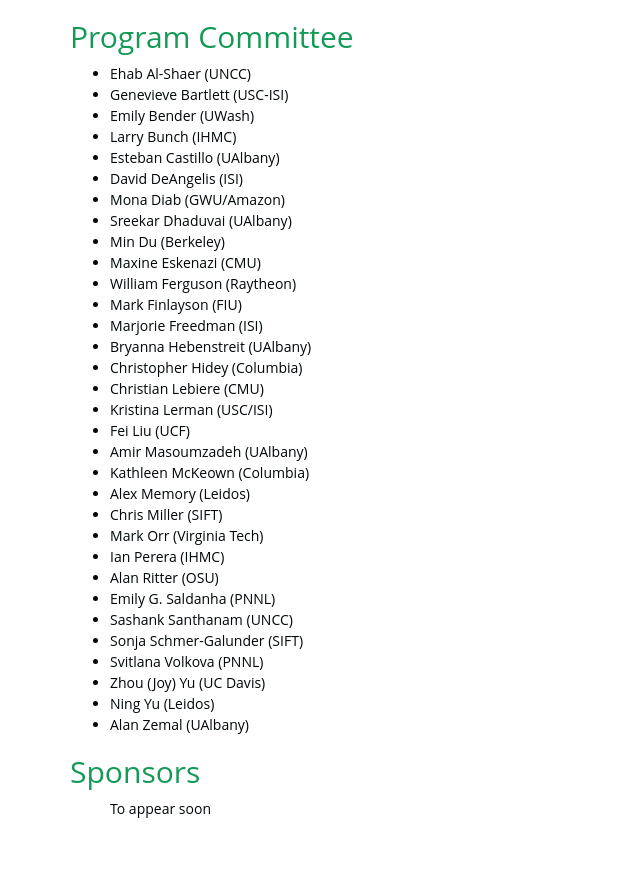
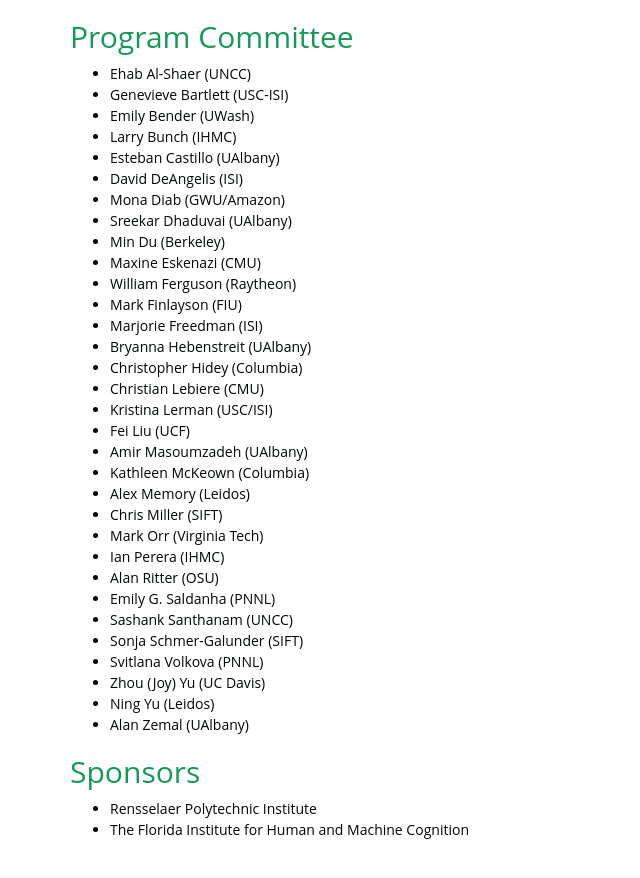
Before and after one commit to social-threats/social-threats.github.io, a Jekyll site: the page built from index.html, in a window 1280 px wide and 900 px high, scrolled down 2236 px. Shown: the top 878 px of the window, without its empty margins (0-640 px from the left). Built offline with Jekyll 4.4.1, drawn with Linux system fonts in a browser that asks for light colours; nearby versions of some CDN libraries.

Commit message:
current sponsors added

```diff
--- a/_includes/_STOC_2020/sponsors.html
+++ b/_includes/_STOC_2020/sponsors.html
@@ -2,5 +2,7 @@
 <h2>Sponsors
 </h2>
 
-<ul> To appear soon
+<ul>
+  <li> Rensselaer Polytechnic Institute
+  <li> The Florida Institute for Human and Machine Cognition
 </ul>
```
